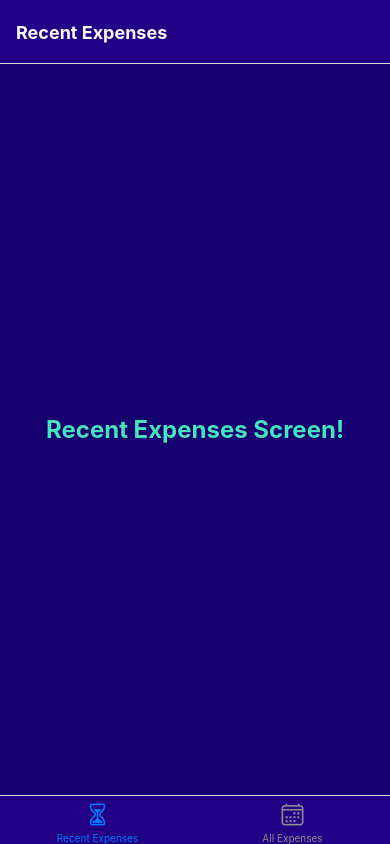
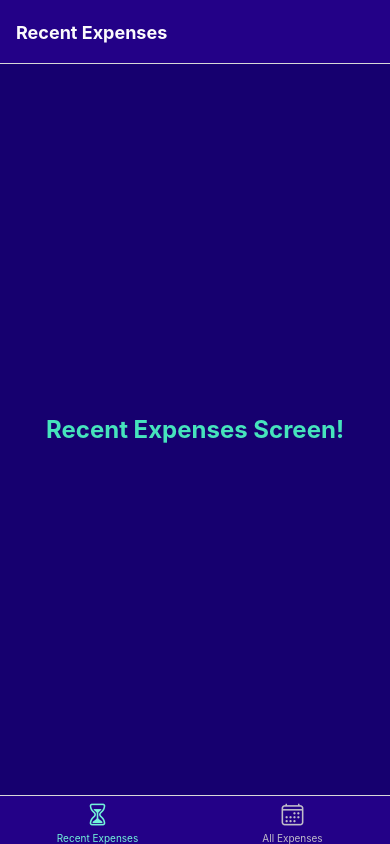
Before and after one commit to zdelcoco/ExpenseTracker, a React Native app: screen / in a window 390 px wide. Built offline with nearby package versions, Linux system fonts and the light colour scheme.

Commit message:
Fixed styling, first attempt at adding modal (not implemented yet)

```diff
--- a/App.js
+++ b/App.js
@@ -1,6 +1,9 @@
+import 'react-native-gesture-handler';
+
 import { StatusBar } from 'expo-status-bar';
 import { StyleSheet, Text, View } from 'react-native';
 import { NavigationContainer } from '@react-navigation/native';
+import { createStackNavigator } from '@react-navigation/stack';
 import { createBottomTabNavigator } from '@react-navigation/bottom-tabs';
 import { Ionicons } from '@expo/vector-icons';
 
@@ -11,6 +14,7 @@ import EditExpenseScreen from './screens/EditExpenseScreen';
 import Colors from './constants/colors';
 
 export default function App() {
+  const RootStack = createStackNavigator();
   const Tab = createBottomTabNavigator();
 
   return (
@@ -28,16 +32,8 @@ export default function App() {
             tabBarStyle: {
               backgroundColor: Colors.primary500,
             },
-            /*  this isn't working
-            tabBarIconStyle: ({ focused }) => {
-
-              console.log('focused', focused);
-              return focused
-                ? { backgroundColor: Colors.neutral100 }
-                : { backgroundColor: Colors.accent400 };
-
-
-            },*/
+            tabBarActiveTintColor: Colors.accent400,
+            tabBarInactiveTintColor: Colors.neutral500,
           }}
         >
           <Tab.Screen
@@ -64,6 +60,13 @@ export default function App() {
           />
         </Tab.Navigator>
         <StatusBar style='light' />
+        <RootStack.Group screenOptions={{ presentation: 'modal' }}>
+          <RootStack.Screen
+            name='EditExpense'
+            component={EditExpenseScreen}
+            options={{ title: 'Edit Expense' }}
+          />
+        </RootStack.Group>
       </NavigationContainer>
     </>
   );
--- a/package.json
+++ b/package.json
@@ -10,10 +10,12 @@
   },
   "dependencies": {
     "@react-navigation/bottom-tabs": "^6.5.20",
+    "@react-navigation/stack": "^6.3.29",
     "expo": "~51.0.14",
     "expo-status-bar": "~1.12.1",
     "react": "18.2.0",
-    "react-native": "0.74.2"
+    "react-native": "0.74.2",
+    "react-native-gesture-handler": "~2.16.1"
   },
   "devDependencies": {
     "@babel/core": "^7.20.0"
```
Also changed, not shown: 1 other file (tests, documents, lock files or other folders).
